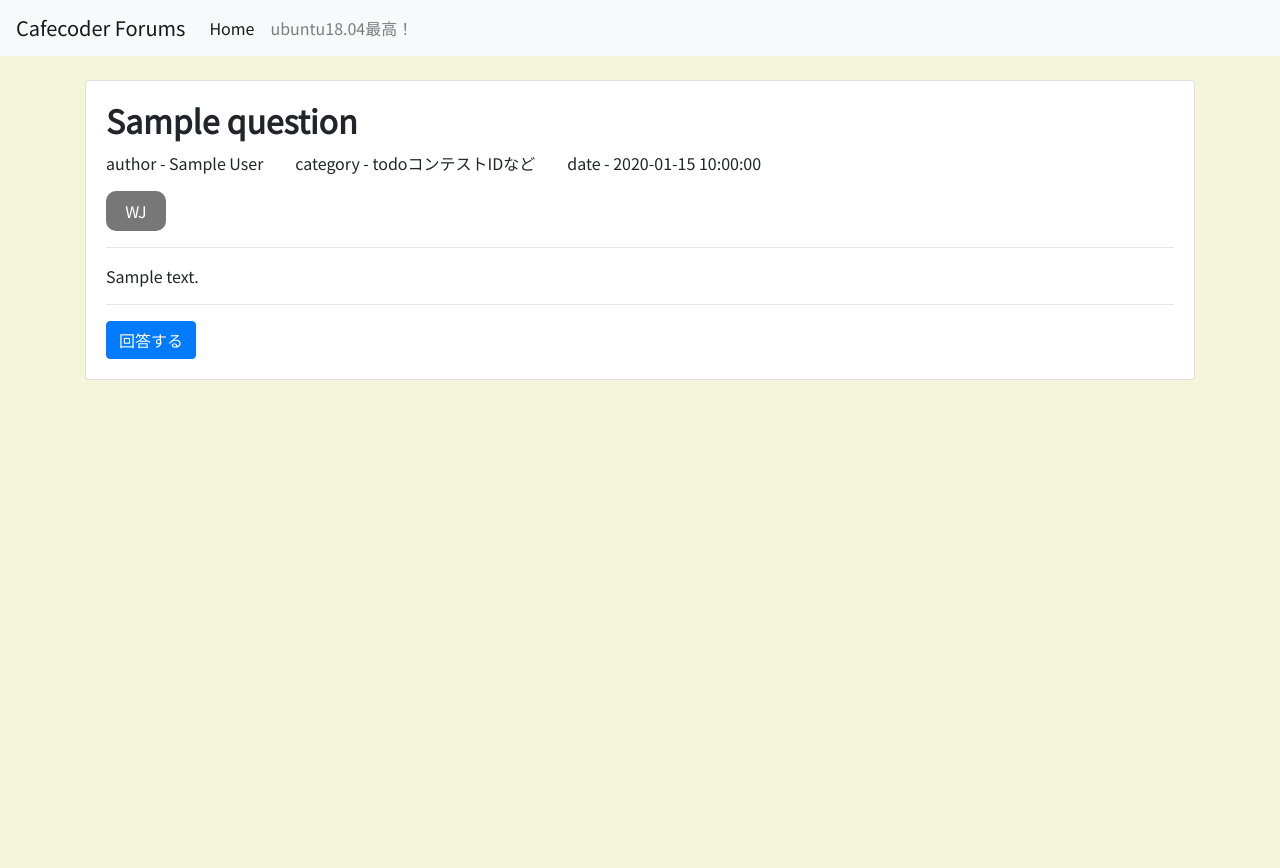
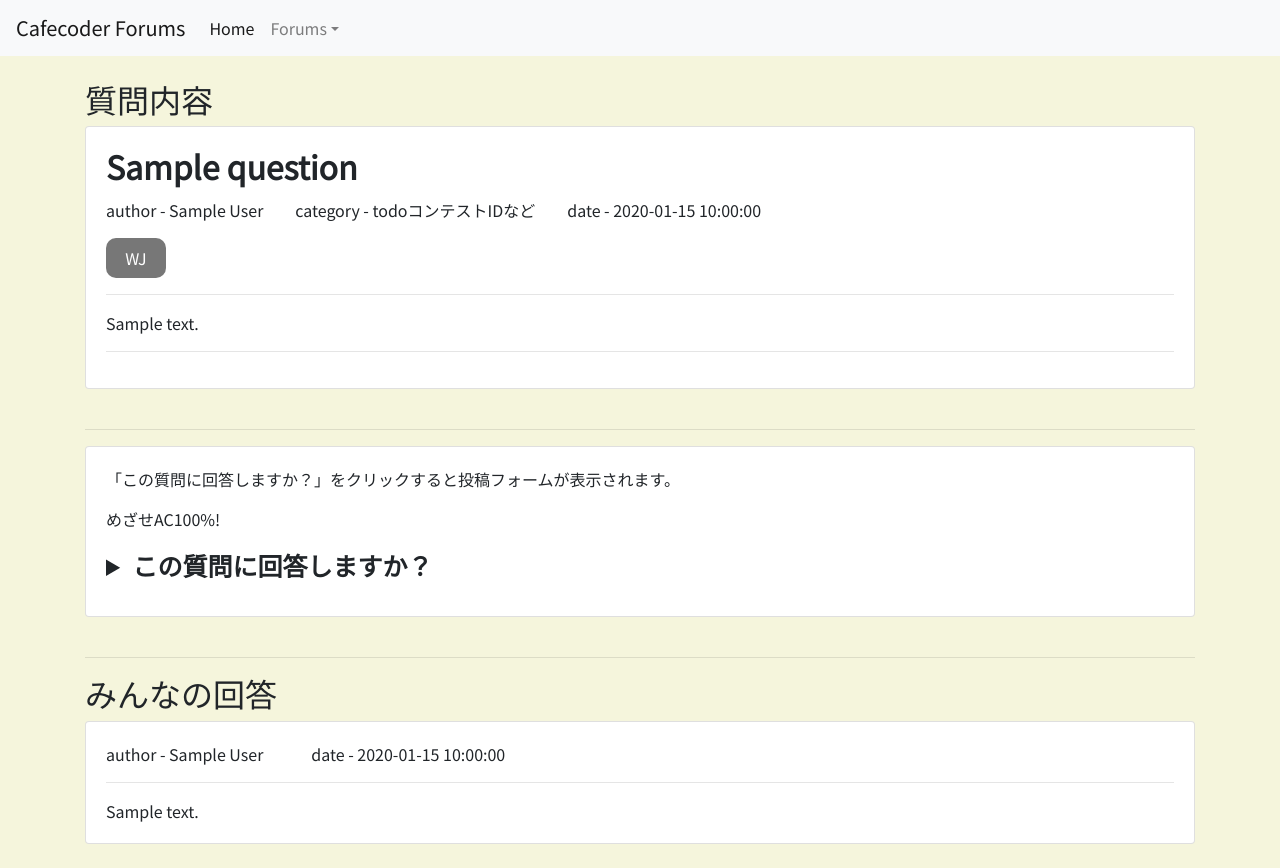
Before and after one commit to earlgray283/Cafecoder-Forums, a PHP site: page /question.php?question_id=1 in a window 1280 px wide. Before the commit the page ends 380 px from the top, so only its background shows below. Run offline with PHP 8.4, Linux system fonts and the light colour scheme; tables that the repository leaves empty or names only in its code hold one stand-in row (values such as "Sample post"); some libraries are stand-ins or nearby versions.

Commit message:
add question,answer todo hack

```diff
--- a/html/forums.php
+++ b/html/forums.php
@@ -34,9 +34,11 @@ $forum_id = $_GET["forum_id"];
     ?>
 
     <div class="container">
+        <h2><?php echo $forum_name; ?></h2>
+        <hr>
         <div class="card">
             <div class="card-body">
-                <h3 class="card-title">質問をしたいんですか？</h3>
+                <h3 class="card-title"><?php echo $forum_name; ?>でわからない問題があるんですか？</h3>
                 <hr>
                 <p>
                     積極的に質問をしていきましょう！！<br>
--- a/html/index.php
+++ b/html/index.php
@@ -59,9 +59,13 @@ require "../php/echo.php";
 						<?php
 						$sql = "SELECT * FROM questions ORDER BY id DESC";
 						$res = $dbh->query($sql);
-
+						$cnt = 0;
 						foreach ($res as $value) {
 							echo_forum($value, true);
+							$cnt++;
+							if ($cnt == 3) {
+								break;
+							}
 						}
 						?>
 					</div>
--- a/html/question.php
+++ b/html/question.php
@@ -30,6 +30,7 @@ $question_id = $_GET["question_id"];
     ?>
 
     <div class="container">
+        <h2>質問内容</h2>
         <?php
         $sql = "SELECT * FROM questions WHERE id=" . $question_id;
         $res = $dbh->query($sql);
@@ -37,6 +38,34 @@ $question_id = $_GET["question_id"];
             echo_forum($value, false);
         }
         ?>
+        <hr>
+        <div class="card">
+            <div class="card-body">
+                <p>「この質問に回答しますか？」をクリックすると投稿フォームが表示されます。</p>
+                <p>めざせAC100%!</p>
+                <details>
+                    <summary class="card-title" style="font-size:25px;"><strong>この質問に回答しますか？</strong></summary>
+                    <?php echo '<form action="answer.php?question_id=' . $question_id . '" method="post">'; ?>
+                    <textarea class="form-control" name="detail" style="font-size:20px" rows="10"></textarea>
+                    <br>
+                    <?php echo '<button type="submit" class="btn btn-primary">回答する</button>'; ?>
+                    </form>
+                </details>
+
+            </div>
+        </div>
+        <br>
+        <hr>
+
+        <h2>みんなの回答</h2>
+        <?php
+        $sql = "SELECT * FROM answers WHERE question_id='$question_id' ORDER BY id ";
+        $res = $dbh->query($sql);
+        foreach ($res as $value) {
+            echo_answer($value);
+        }
+        ?>
+
     </div>
 
 
--- a/php/echo.php
+++ b/php/echo.php
@@ -24,8 +24,28 @@ echo '<p style="background-color:#f0ad4e;color:white;border-radius: 10px;padding
     }
 
     echo '<hr>' . "\n";
-    echo '<a href="question.php?question_id=' . $value["id"] . '"><button type="button" class="btn btn-primary">回答する</button></a>';
+    if ($issmall == true) {
+        echo '<a href="question.php?question_id=' . $value["id"] . '"><button type="button" class="btn btn-primary">詳細</button></a>';
+    }
+
     echo ' </div>' . "\n";
     echo '</div>' . "\n";
     echo '<br>';
 }
+
+function echo_answer($value)
+{
+    echo '<div class="card">' . "\n";
+    echo ' <div class="card-body">' . "\n";
+    echo ' <p>author - ' . $value["author"] .  '　　　date - ' . $value["date"] . '</p>' . "\n"; //question-author&date
+
+    /*
+echo '<p style="background-color:#f0ad4e;color:white;border-radius: 10px;padding: 0.5em 1.1em;width:3.5em;">TLE</a>';
+    */
+    echo '<hr>' . "\n";
+    echo $value["detail"] . "\n"; //question-detail
+
+    echo ' </div>' . "\n";
+    echo '</div>' . "\n";
+    echo '<br>';
+}
--- a/template/navbar.php
+++ b/template/navbar.php
@@ -8,8 +8,11 @@
             <li class="nav-item active">
                 <a class="nav-link" href="/">Home</a>
             </li>
-            <li class="nav-item">
-                <a class="nav-link" href="#">ubuntu18.04最高！</a>
+            <li class="nav-item dropdown">
+                <a href="#" class="nav-link dropdown-toggle" role="button" data-toggle="dropdown" id="navbarDropdownMenuLink" aria-haspopup="true" aria-expanded="false">Forums</a>
+                <div class="dropdown-menu" aria-labelledby="navbarDropdownMenuLink">
+                    <a class="dropdown-item" href="/forums.php?forum_id=1001">test_forum</a>
+                </div><!-- ./dropdown-menu -->
             </li>
         </ul>
     </div>
```
Also changed, not shown: html/answer.php (added, +44 -0 lines).
